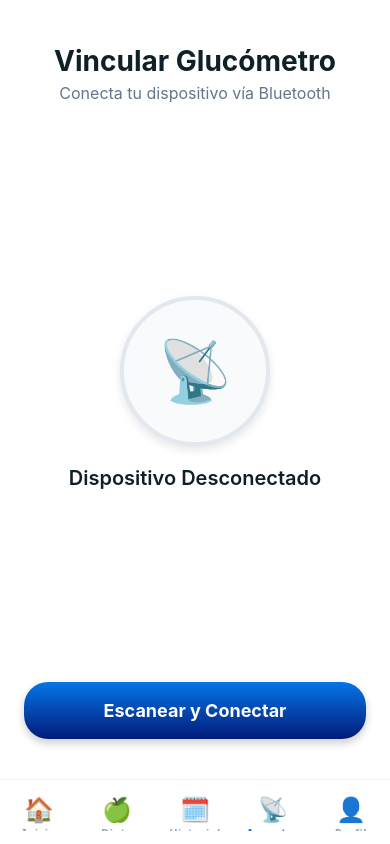
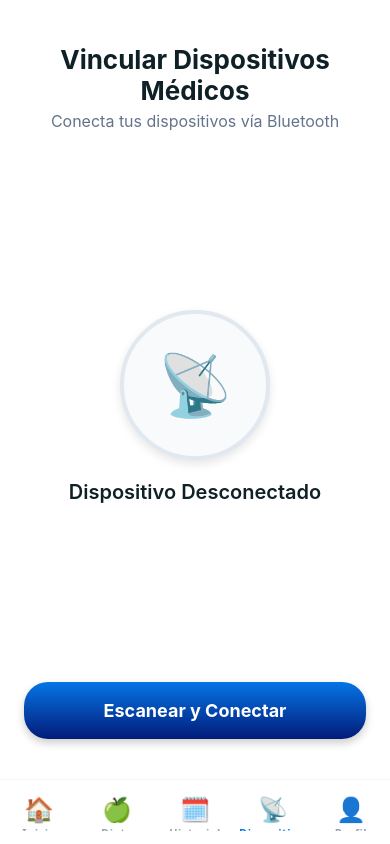
Before and after one commit to rslnt1270/GLUCMT_Y4GA, a React Native app: screen /BluetoothTab in a window 390 px wide. Built offline with nearby package versions, Linux system fonts and the light colour scheme; what react-native-ble-plx, react-native-calendars would draw is missing.

Commit message:
style(ui): update bluetooth text to 'Vincular Dispositivos Médicos'

```diff
--- a/src/navigation/AppNavigator.js
+++ b/src/navigation/AppNavigator.js
@@ -97,7 +97,7 @@ export default function AppNavigator() {
           name="BluetoothTab"
           component={BluetoothScreen}
           options={{
-            tabBarLabel: 'Aparatos',
+            tabBarLabel: 'Dispositivos',
             tabBarIcon: () => renderTabIcon('📡')
           }}
         />
--- a/src/screens/BluetoothScreen.js
+++ b/src/screens/BluetoothScreen.js
@@ -33,8 +33,8 @@ export default function BluetoothScreen() {
     <View style={styles.container}>
       <SafeAreaView style={{ flex: 1, backgroundColor: '#FFFFFF' }}>
       <View style={styles.header}>
-        <Text style={styles.title}>Vincular Glucómetro</Text>
-        <Text style={styles.subtitle}>Conecta tu dispositivo vía Bluetooth</Text>
+        <Text style={styles.title}>Vincular Dispositivos Médicos</Text>
+        <Text style={styles.subtitle}>Conecta tus dispositivos vía Bluetooth</Text>
       </View>
 
       <View style={styles.statusContainer}>
@@ -75,14 +75,16 @@ const styles = StyleSheet.create({
     marginTop: 20,
   },
   title: {
-    fontSize: 28,
+    fontSize: 26,
     fontWeight: 'bold',
     color: '#0F2027',
+    textAlign: 'center',
   },
   subtitle: {
     fontSize: 16,
     color: '#64748B',
     marginTop: 5,
+    textAlign: 'center',
   },
   statusContainer: {
     flex: 1,
```
